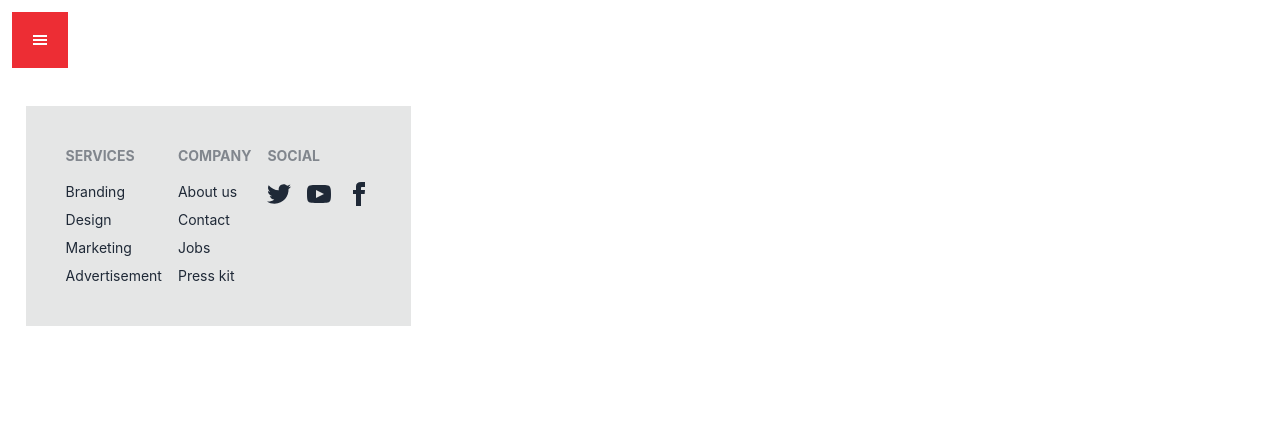
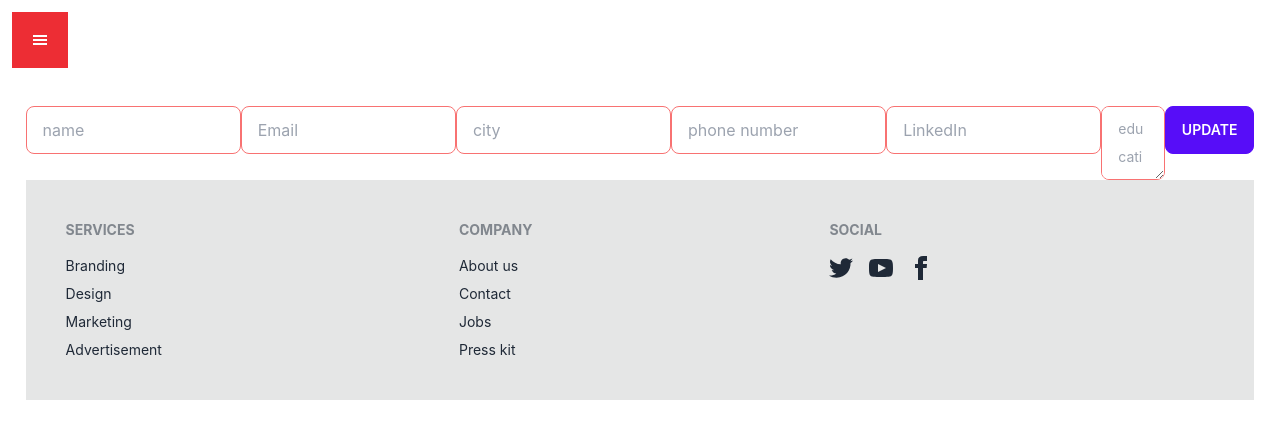
Before and after one commit to bdavijit/bioStar, a React (Create React App) app: page /MyProfile in a window 1280 px wide. Shown: the top 438 px of the page. Built offline with nearby package versions, Linux system fonts and the light colour scheme; no server answers.

Commit message:
update profile

```diff
--- a/src/App.js
+++ b/src/App.js
@@ -8,6 +8,7 @@ import Header from './components/Header/Header';
 import Home from './components/Home/Home';
 import Login2 from './components/Login/Login';
 import MyOrders from './components/MyOrders/MyOrders';
+import MyProfile from './components/MyProfile/MyProfile';
 import Product from './components/Product/Product';
 import Purchase from './components/purchase/Purchase';
 import Signup from './Signup/Signup';
@@ -65,6 +66,10 @@ function App() {
                                           path='/AddNewReview'
                                           element={<AddNewReview />}
                                     ></Route>
+                                    <Route
+                                          path='/MyProfile'
+                                          element={<MyProfile />}
+                                    ></Route>
                               </Routes>
                               <Footer />
                         </div>
--- /dev/null
+++ b/src/components/MyProfile/MyProfile.js
@@ -0,0 +1,96 @@
+import React from 'react';
+import useFirebase from '../../hook/useFirebase';
+
+const MyProfile = () => {
+      const { user } = useFirebase();
+
+      const UpDateProfile = (event) => {
+            alert('ok55');
+            event.preventDefault();
+            const name = event.target.name.value;
+            const email = event.target.email.value;
+            const city = event.target.city.value;
+            const phone_number = event.target.phone_number.value;
+            const LinkedIn = event.target.LinkedIn.value;
+            const education = event.target.education.value;
+
+            const ProfileDate = {
+                  name,
+                  email,
+                  city,
+                  phone_number,
+                  LinkedIn,
+                  education,
+            };
+            console.log(ProfileDate);
+            const url = `http://localhost:5001/user/${email}`;
+            fetch(url, {
+                  method: 'PUT',
+                  headers: {
+                        'content-type': 'application/json',
+                  },
+                  body: JSON.stringify(ProfileDate),
+            })
+                  .then((res) => res.json())
+                  .then((data) => {
+                        console.log('success', data);
+                        alert('update');
+                  });
+      };
+
+      return (
+            <>
+                  <form
+                        onSubmit={UpDateProfile}
+                        style={{
+                              display: 'flex',
+                        }}
+                  >
+                        <input
+                              type='text'
+                              placeholder='name'
+                              class='input input-bordered input-error w-full max-w-xs'
+                              value={user?.displayName}
+                              name='name'
+                        />
+                        <input
+                              type='text'
+                              placeholder='Email'
+                              class='input input-bordered input-error w-full max-w-xs'
+                              value={user?.email}
+                              name='email'
+                        />
+                        <input
+                              type='text'
+                              placeholder='city'
+                              class='input input-bordered input-error w-full max-w-xs'
+                              name='city'
+                        />
+                        <input
+                              type='text'
+                              placeholder='phone number'
+                              class='input input-bordered input-error w-full max-w-xs'
+                              name='phone_number'
+                        />
+                        <input
+                              type='text'
+                              placeholder='LinkedIn'
+                              class='input input-bordered input-error w-full max-w-xs'
+                              name='LinkedIn'
+                        />
+                        <textarea
+                              class='textarea textarea-error'
+                              placeholder='education'
+                              name='education'
+                        ></textarea>
+                        <br></br>
+
+                        <button className='btn btn-primary' type='submit'>
+                              Update
+                        </button>
+                  </form>
+            </>
+      );
+};
+
+export default MyProfile;
--- a/src/hook/useFirebase.js
+++ b/src/hook/useFirebase.js
@@ -102,13 +102,33 @@ const useFirebase = () => {
                   //create user
                   createUserWithEmailAndPassword(auth, email, password)
                         .then((result) => {
-                              const user = result.user;
-                              console.log(user);
-                              setUser(user);
+                              const user2 = result.user;
+                              console.log(user2);
+                              setUser(user2);
                               setError('');
                               verifyEmail();
                               setUserName(name);
                               SetLoading(false);
+                              //add to database
+                              const Username = user2?.displayName;
+                              const email = user2?.email;
+
+                              const User = {
+                                    Username,
+                                    email,
+                              };
+                              fetch('http://localhost:5001/User', {
+                                    method: 'POST',
+                                    headers: {
+                                          'content-type': 'application/json',
+                                    },
+                                    body: JSON.stringify(User),
+                              })
+                                    .then((res) => res.json())
+                                    .then((data) => {
+                                          alert('User added successfully!!!');
+                                    });
+
                         })
                         .catch((error) => {
                               setError(error.message);
@@ -118,9 +138,34 @@ const useFirebase = () => {
 
       const singInWithGoogle = () => {
             signInWithPopup(auth, googleProvider).then((result) => {
-                  const user = result.user;
-                  setUser(user);
-                  console.log(user);
+                  const user2 = result.user;
+                  setUser(user2);
+
+
+                  //add to database
+                  const name = user2?.displayName;
+                  const email = user2?.email;
+
+
+                  const User = {
+                        name,
+                        email,
+
+                  };
+
+                  fetch('http://localhost:5001/User', {
+                        method: 'POST',
+                        headers: {
+                              'content-type': 'application/json',
+                        },
+                        body: JSON.stringify(User),
+                  })
+                        .then((res) => res.json())
+                        .then((data) => {
+                              alert('User added successfully!!!');
+                        });
+
+
             });
       };
 
```
